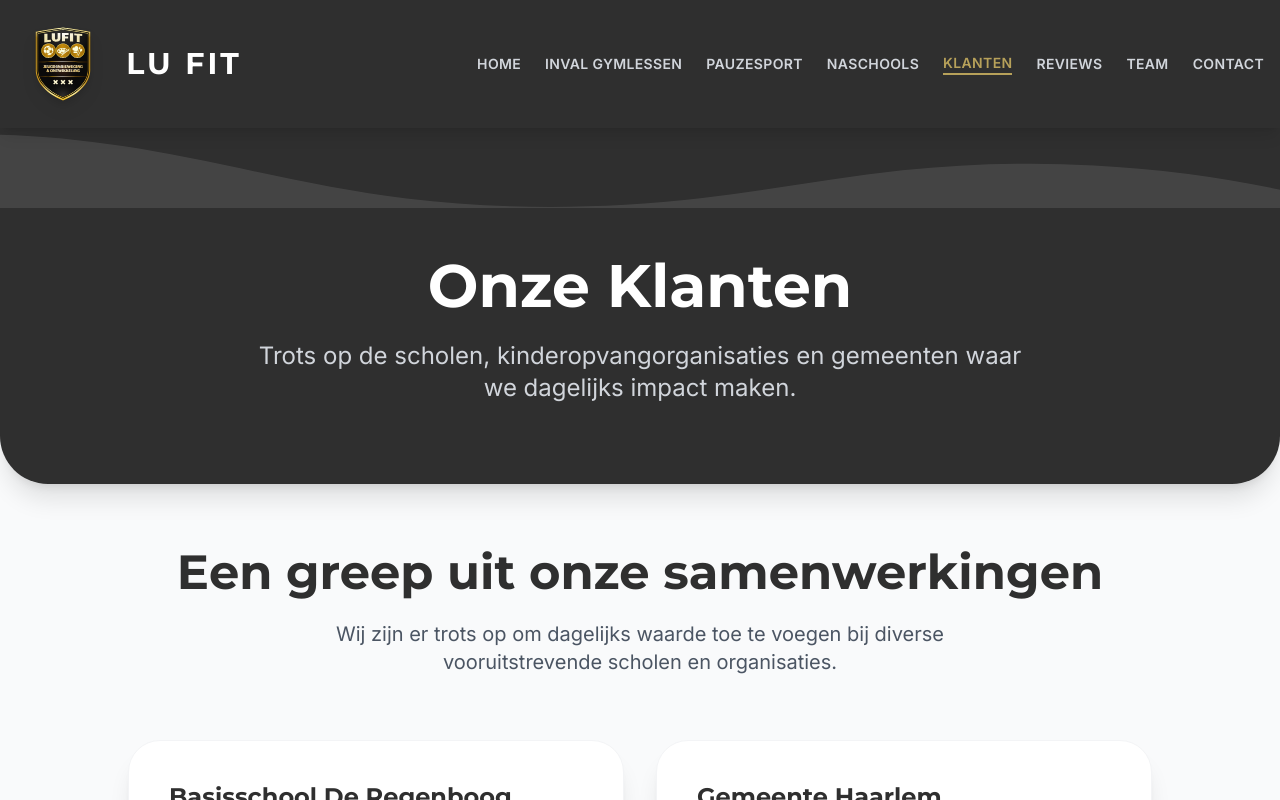
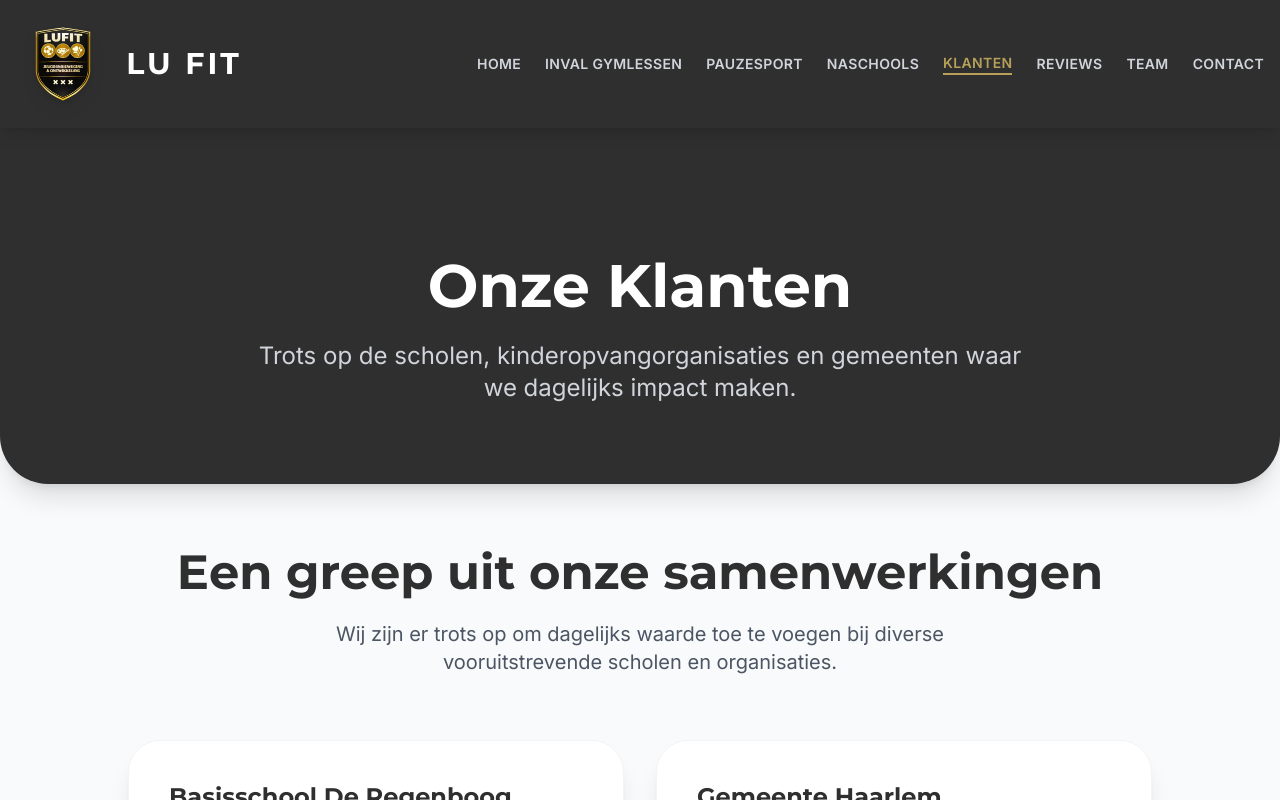
Before and after one commit to CD1878/Lufit, a React (Vite) app: page / in a window 1280 px wide. Both pictures are taken after a click on the button "KLANTEN". Shown: the top 800 px of the page. Built offline with nearby package versions, Linux system fonts and the light colour scheme.

Commit message:
style: remove wave backgrounds from klanten, reviews, and team hero sections

```diff
--- a/pages/Klanten.tsx
+++ b/pages/Klanten.tsx
@@ -12,11 +12,6 @@ const Klanten: React.FC<Props> = ({ onNavigate }) => {
         <div className="fade-in bg-gray-50 flex flex-col min-h-screen">
             {/* Hero Section */}
             <div className="bg-anthracite text-white pt-24 pb-16 md:pt-32 md:pb-20 rounded-b-[3rem] relative shadow-xl overflow-hidden">
-                <div className="absolute top-0 left-0 w-full overflow-hidden leading-none opacity-10 rotate-180">
-                    <svg className="relative block w-[calc(110%+1.3px)] h-[80px]" data-name="Layer 1" xmlns="http://www.w3.org/2000/svg" viewBox="0 0 1200 120" preserveAspectRatio="none">
-                        <path d="M321.39,56.44c58-10.79,114.16-30.13,172-41.86,82.39-16.72,168.19-17.73,250.45-.39C823.78,31,906.67,72,985.66,92.83c70.05,18.48,146.53,26.09,214.34,3V0H0V27.35A600.21,600.21,0,0,0,321.39,56.44Z" fill="currentColor"></path>
-                    </svg>
-                </div>
                 <div className="container mx-auto px-4 text-center relative z-10">
                     <h1 className="text-4xl md:text-6xl font-heading font-bold mb-6">Onze Klanten</h1>
                     <p className="text-xl md:text-2xl text-gray-300 max-w-3xl mx-auto leading-relaxed">
--- a/pages/Reviews.tsx
+++ b/pages/Reviews.tsx
@@ -12,11 +12,6 @@ const Reviews: React.FC<Props> = ({ onNavigate }) => {
         <div className="fade-in bg-gray-50 flex flex-col min-h-screen">
             {/* Hero Section */}
             <div className="bg-anthracite text-white pt-24 pb-16 md:pt-32 md:pb-20 rounded-b-[3rem] relative shadow-xl overflow-hidden">
-                <div className="absolute top-0 left-0 w-full overflow-hidden leading-none opacity-10 rotate-180">
-                    <svg className="relative block w-[calc(110%+1.3px)] h-[80px]" data-name="Layer 1" xmlns="http://www.w3.org/2000/svg" viewBox="0 0 1200 120" preserveAspectRatio="none">
-                        <path d="M321.39,56.44c58-10.79,114.16-30.13,172-41.86,82.39-16.72,168.19-17.73,250.45-.39C823.78,31,906.67,72,985.66,92.83c70.05,18.48,146.53,26.09,214.34,3V0H0V27.35A600.21,600.21,0,0,0,321.39,56.44Z" fill="currentColor"></path>
-                    </svg>
-                </div>
                 <div className="container mx-auto px-4 text-center relative z-10">
                     <h1 className="text-4xl md:text-6xl font-heading font-bold mb-6">Ervaringen</h1>
                     <p className="text-xl md:text-2xl text-gray-300 max-w-3xl mx-auto leading-relaxed">
--- a/pages/Team.tsx
+++ b/pages/Team.tsx
@@ -11,11 +11,6 @@ const Team: React.FC<Props> = ({ onNavigate }) => {
         <div className="fade-in bg-gray-50 flex flex-col min-h-screen">
             {/* Hero Section */}
             <div className="bg-anthracite text-white pt-24 pb-16 md:pt-32 md:pb-20 rounded-b-[3rem] relative shadow-xl overflow-hidden">
-                <div className="absolute top-0 left-0 w-full overflow-hidden leading-none opacity-10 rotate-180">
-                    <svg className="relative block w-[calc(110%+1.3px)] h-[80px]" data-name="Layer 1" xmlns="http://www.w3.org/2000/svg" viewBox="0 0 1200 120" preserveAspectRatio="none">
-                        <path d="M321.39,56.44c58-10.79,114.16-30.13,172-41.86,82.39-16.72,168.19-17.73,250.45-.39C823.78,31,906.67,72,985.66,92.83c70.05,18.48,146.53,26.09,214.34,3V0H0V27.35A600.21,600.21,0,0,0,321.39,56.44Z" fill="currentColor"></path>
-                    </svg>
-                </div>
                 <div className="container mx-auto px-4 text-center relative z-10">
                     <h1 className="text-4xl md:text-6xl font-heading font-bold mb-6">Ons Team & Structuur</h1>
                     <p className="text-xl md:text-2xl text-gray-300 max-w-3xl mx-auto leading-relaxed">
```
